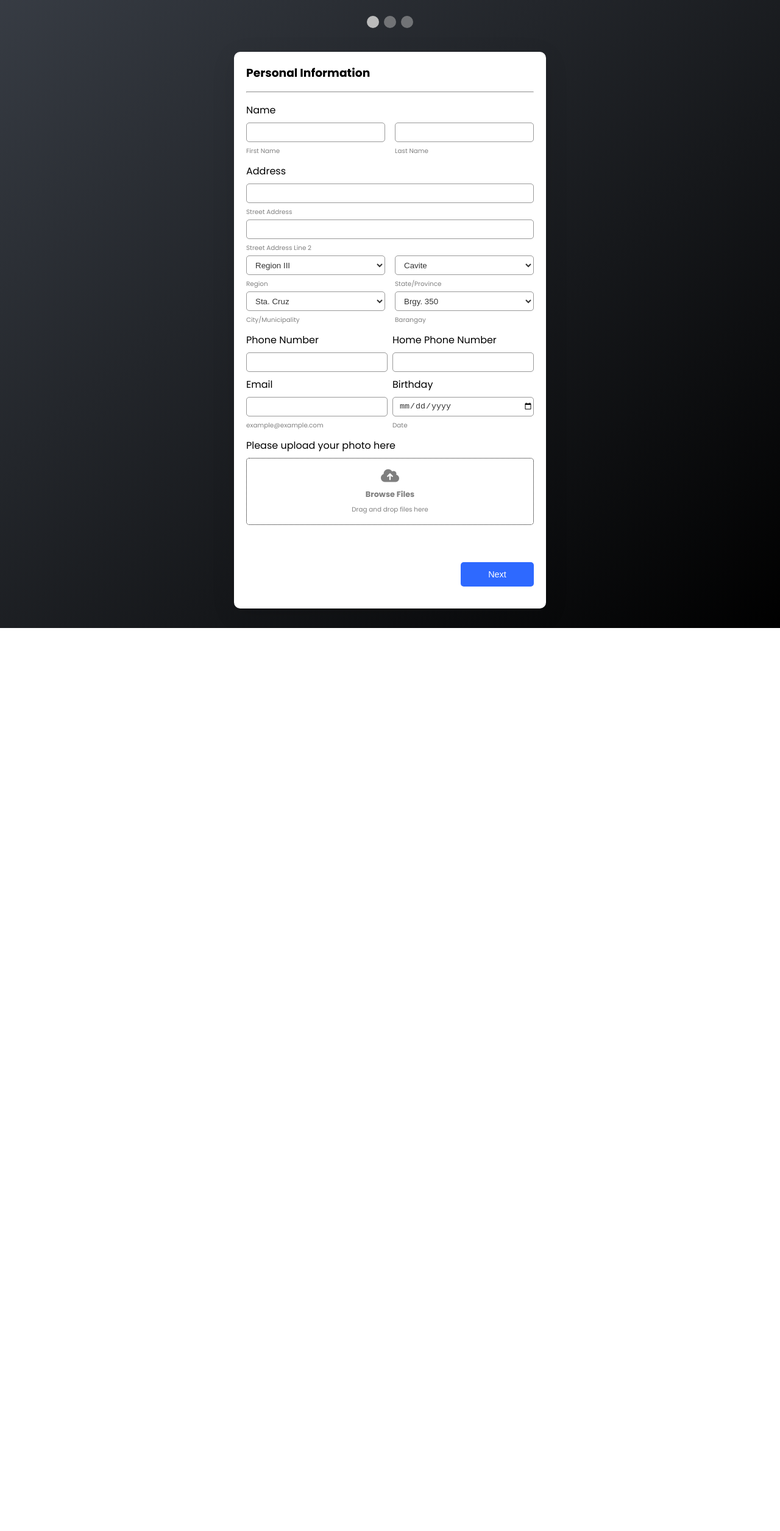
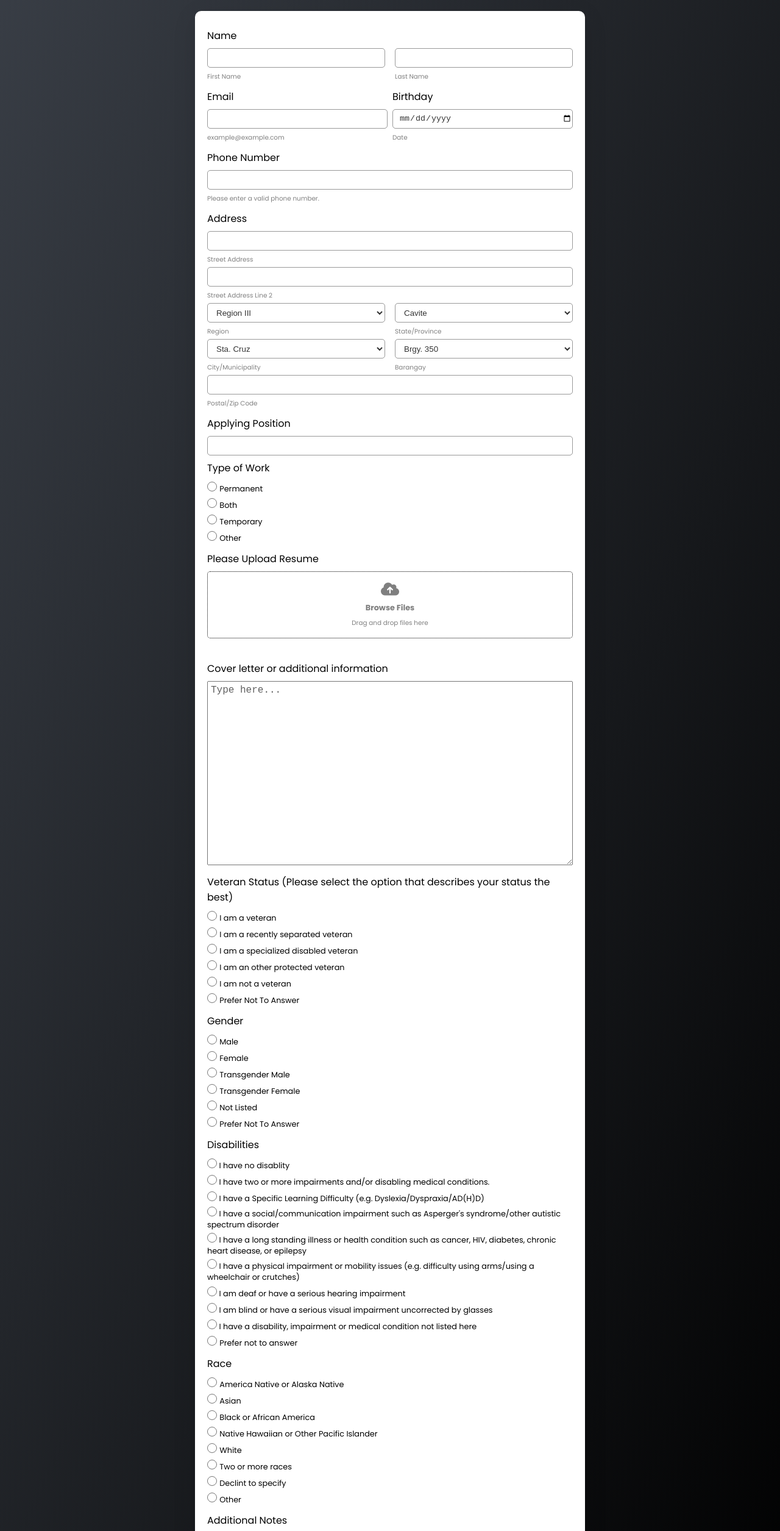
Before and after one commit to msllagas/employee-form, a plain HTML site: page index.html in a window 1280 px wide. Shown: the part 78-2589 px from the top of the page at 61% size. Before the commit the page ends 1108 px from the top, so only its background shows below. Drawn offline with Linux system fonts and the light colour scheme.

Commit message:
Fixed few issues

```diff
--- a/app.js
+++ b/app.js
@@ -1,80 +1,6 @@
-let currentTab = 0; // Current tab is set to be the first tab (0)
-showTab(currentTab); // Display the current tab
 
 const fileUpload = document.getElementById('fileupload');
 const fileChosen = document.getElementById('filechosen');
-
-
-function showTab(n) {
-  // This function will display the specified tab of the form ...
-  let x = document.getElementsByClassName("formtab");
-  x[n].style.display = "block";
-  // ... and fix the Previous/Next buttons:
-  if (n == 0) {
-    document.querySelector(".btn-prev").style.display = "none";
-  } else {
-    document.querySelector(".btn-prev").style.display = "inline";
-  }
-  if (n == (x.length - 1)) {
-    document.querySelector(".btn-next").innerHTML = "Submit";
-  } else {
-    document.querySelector(".btn-next").innerHTML = "Next";
-  }
-  // ... and run a function that displays the correct step indicator:
-  fixStepIndicator(n)
-}
-
-function nextPrev(n) {
-  // This function will figure out which tab to display
-  var x = document.getElementsByClassName("formtab");
-  // Exit the function if any field in the current tab is invalid:
-  if (n == 1 && !validateForm()) return false;
-  // Hide the current tab:
-  x[currentTab].style.display = "none";
-  // Increase or decrease the current tab by 1:
-  currentTab = currentTab + n;
-  // if you have reached the end of the form... :
-  if (currentTab >= x.length) {
-    //...the form gets submitted:
-    document.getElementById("emergencyform").submit();
-    return false;
-  }
-  // Otherwise, display the correct tab:
-  showTab(currentTab);
-}
-
-
-function validateForm() {
-  // This function deals with validation of the form fields
-  let x, y, i, valid = true;
-  x = document.getElementsByClassName("formtab");
-  y = x[currentTab].getElementsByTagName("input");
-  // A loop that checks every input field in the current tab:
-  for (i = 0; i < y.length; i++) {
-    // If a field is empty...
-    if (y[i].value == "") {
-      // add an "invalid" class to the field:
-      y[i].className += " invalid";
-      // and set the current valid status to false:
-      valid = false;
-    }
-  }
-  // If the valid status is true, mark the step as finished and valid:
-  if (valid) {
-    document.getElementsByClassName("step")[currentTab].className += " finish";
-  }
-  return valid; // return the valid status
-}
-
-function fixStepIndicator(n) {
-  // This function removes the "active" class of all steps...
-  var i, x = document.getElementsByClassName("step");
-  for (i = 0; i < x.length; i++) {
-    x[i].className = x[i].className.replace(" active", "");
-  }
-  //... and adds the "active" class to the current step:
-  x[n].className += " active";
-}
 
 fileUpload.addEventListener('change', function(){
   fileChosen.textContent = this.files[0].name;
--- a/index.html
+++ b/index.html
@@ -17,16 +17,10 @@
     <title>Employee Information Form</title>
   </head>
   <body>
-    <h1 class="title">Employee Information Form</h1>
-    <div style="text-align:center;margin-top:40px;">
-      <span class="step"></span>
-      <span class="step"></span>
-      <span class="step"></span>
-    </div>
+    <h1 class="title">Employee Registration Form</h1>
+
     <div class="form-container">
-      <form action="#" class="formtab" hidden>
-        <h3>Personal Information</h3>
-        <hr />
+      <form action="thanks-page.html" class="formtab">
         <h4>Name</h4>
         <div class="form-container__name">
           <div class="flex">
@@ -39,6 +33,27 @@
             <input type="text" id="lastname" />
             <div>
               <label for="lastname">Last Name</label>
+            </div>
+          </div>
+        </div>
+        <div class="form-container__info">
+          <div class="">
+            <h4>Email</h4>
+            <input type="email" id="email" />
+            <label for="email">example@example.com</label>
+          </div>
+          <div class="">
+            <h4>Birthday</h4>
+            <input type="date" id="birthday" />
+            <label for="birthday">Date</label>
+          </div>
+        </div>
+        <div class="form-container__contact">
+          <div>
+            <h4>Phone Number</h4>
+            <input type="tel" id="phonenumber" class="w-h" />
+            <div>
+              <label for="">Please enter a valid phone number.</label>
             </div>
           </div>
         </div>
@@ -83,30 +98,35 @@
             <label for="barangay">Barangay</label>
           </div>
         </div>
-        <div class="form-container__contact">
-          <div class="">
-            <h4>Phone Number</h4>
-            <input type="tel" />
-          </div>
-          <div class="">
-            <h4>Home Phone Number</h4>
-            <input type="tel" />
-          </div>
+        <div>
+          <input type="text" id="postalcode" />
+          <label for="postalcode">Postal/Zip Code</label>
         </div>
-        <div class="form-container__info">
-          <div class="">
-            <h4>Email</h4>
-            <input type="email" id="email" />
-            <label for="email">example@example.com</label>
-          </div>
-          <div class="">
-            <h4>Birthday</h4>
-            <input type="date" id="birthday" />
-            <label for="birthday">Date</label>
-          </div>
+        <h4>Applying Position</h4>
+        <input type="text" name="" id="" />
+        <h4>Type of Work</h4>
+        <div class="worktype">
+          <input
+            type="radio"
+            id="permanent"
+            name="worktype"
+            value="permanent"
+          />
+          <label for="permanent"><p>Permanent</p></label><br />
+          <input type="radio" id="both" name="worktype" value="both" />
+          <label for="both">Both</label><br />
+          <input
+            type="radio"
+            id="temporary"
+            name="worktype"
+            value="temporary"
+          />
+          <label for="temporary">Temporary</label><br />
+          <input type="radio" id="other" name="worktype" value="other" />
+          <label for="other">Other</label><br />
         </div>
         <div class="form-container__upload">
-          <h4>Please upload your photo here</h4>
+          <h4>Please Upload Resume</h4>
           <input type="file" id="fileupload" hidden />
           <label for="fileupload">
             <div>
@@ -117,80 +137,121 @@
           </label>
           <span id="filechosen"></span>
         </div>
+        <h4>Cover letter or additional information</h4>
+        <textarea
+          id="information"
+          name="information"
+          placeholder="Type here..."
+          rows="20"
+          cols=""
+        ></textarea>
+        <h4>
+          Veteran Status (Please select the option that describes your status
+          the best)
+        </h4>
+        <div class="vetstatus">
+          <input type="radio" name="veteranstatus" />
+          <label>I am a veteran</label><br />
+          <input type="radio" name="veteranstatus" />
+          <label>I am a recently separated veteran</label><br />
+          <input type="radio" name="veteranstatus" />
+          <label>I am a specialized disabled veteran</label><br />
+          <input type="radio" name="veteranstatus" />
+          <label>I am an other protected veteran</label><br />
+          <input type="radio" name="veteranstatus" />
+          <label>I am not a veteran</label><br />
+          <input type="radio" name="veteranstatus" />
+          <label>Prefer Not To Answer</label><br />
+        </div>
+        <h4>Gender</h4>
+        <div class="gender">
+          <input type="radio" name="gender" />
+          <label>Male</label><br />
+          <input type="radio" name="gender" />
+          <label>Female</label><br />
+          <input type="radio" name="gender" />
+          <label>Transgender Male</label><br />
+          <input type="radio" name="gender" />
+          <label>Transgender Female</label><br />
+          <input type="radio" name="gender" />
+          <label>Not Listed</label><br />
+          <input type="radio" name="gender" />
+          <label>Prefer Not To Answer</label><br />
+        </div>
+        <h4>Disabilities</h4>
+        <div class="disability">
+          <label>
+            <input type="radio" name="disability" />
+            <span>I have no disablity</span> </label
+          ><br />
+          <label>
+            <input type="radio" name="disability" />
+            I have two or more impairments and/or disabling medical
+            conditions.</label
+          ><br />
+          <label>
+            <input type="radio" name="disability" />
+            I have a Specific Learning Difficulty (e.g.
+            Dyslexia/Dyspraxia/AD(H)D)</label
+          ><br />
+          <label>
+            <input type="radio" name="disability" />
+            I have a social/communication impairment such as Asperger's
+            syndrome/other autistic spectrum disorder</label
+          ><br />
+          <label>
+            <input type="radio" name="disability" />
+            I have a long standing illness or health condition such as cancer,
+            HIV, diabetes, chronic heart disease, or epilepsy</label
+          ><br />
+          <label>
+            <input type="radio" name="disability" />
+            I have a physical impairment or mobility issues (e.g. difficulty
+            using arms/using a wheelchair or crutches)</label
+          ><br />
+          <label>
+            <input type="radio" name="disability" />
+            I am deaf or have a serious hearing impairment</label
+          ><br />
+          <label>
+            <input type="radio" name="disability" />
+            I am blind or have a serious visual impairment uncorrected by
+            glasses</label
+          ><br />
+          <label>
+            <input type="radio" name="disability" />
+            I have a disability, impairment or medical condition not listed
+            here</label
+          ><br />
+          <input type="radio" name="disability" />
+          <label>Prefer not to answer</label><br />
+        </div>
+        <h4>Race</h4>
+        <div class="race">
+          <input type="radio" name="race" />
+          <label>America Native or Alaska Native</label><br />
+          <input type="radio" name="race" />
+          <label>Asian</label><br />
+          <input type="radio" name="race" />
+          <label>Black or African America</label><br />
+          <input type="radio" name="race" />
+          <label>Native Hawaiian or Other Pacific Islander</label><br />
+          <input type="radio" name="race" />
+          <label>White</label><br />
+          <input type="radio" name="race" />
+          <label>Two or more races</label><br />
+          <input type="radio" name="race" />
+          <label>Declint to specify</label><br />
+          <input type="radio" name="race" />
+          <label>Other</label><br />
+        </div>
+        <h4>Additional Notes</h4>
+        <textarea name="" id="" placeholder="Type here..." cols="30" rows="10"></textarea>
+
+        <div class="form-container__buttons">
+          <button type="submit" class="btn-submit">Submit</button>
+        </div>
       </form>
-      <form  class="formtab" hidden>
-        <h3>Job Information</h3>
-        <hr />
-        <h4>Title</h4>
-        <input type="text" />
-        <h4>Department</h4>
-        <select name="department" id="department">
-          <option value="worktype">Marketing</option>
-        </select>
-        <h4>Working Type</h4>
-        <select name="worktype" id="worktype">
-          <option value="marketing">Full time</option>
-          <option value="marketing">Part time</option>
-          <option value="marketing">Remote</option>
-        </select>
-        <h4>Start Date</h4>
-        <input type="date">
-        <label for="date">Date</label>
-      </form>
-      <form action="thanks-page.html" class="formtab" id="emergencyform" hidden>
-        <h3>Emergency Contact Information</h3>
-        <hr />
-        <h4>Primary Emergency | Contact Name</h4>
-        <div class="form-container__name">
-          <div class="flex">
-            <input type="text" id="emergencyfirstname" />
-            <div>
-              <label for="emergencyfirstname">First Name</label>
-            </div>
-          </div>
-          <div class="flex">
-            <input type="text" id="emergencylastname" />
-            <div>
-              <label for="emergencylastname">Last Name</label>
-            </div>
-          </div>
-        </div>
-          <h4>Primary Emergency | Phone Number</h4>
-          <input type="tel" id="emergencynumber" class="w-h">
-          <div>
-            <label for="emergencynumber">Please enter a valid number.</label>
-          </div>
-          <h4>Primary Emergency | What is your relationship with this person?</h4>
-          <input type="text">
-          <hr>
-          <h4>Secondary Emergency | Contact Name</h4>
-        <div class="form-container__name">
-          <div class="flex">
-            <input type="text" id="secondaryemergencyfirstname" />
-            <div>
-              <label for="secondaryemergencyfirstname">First Name</label>
-            </div>
-          </div>
-          <div class="flex">
-            <input type="text" id="secondaryemergencylastname" />
-            <div>
-              <label for="secondaryemergencylastname">Last Name</label>
-            </div>
-          </div>
-        </div>
-        <h4>Secondary Emergency | Phone Number</h4>
-          <input type="tel" id="secondaryemergencynumber" class="w-h">
-          <div>
-            <label for="secondaryemergencynumber">Please enter a valid number.</label>
-          </div>
-          <h4>Secondary Emergency | What is your relationship with this person?</h4>
-          <input type="text">
-      </form>
-      <div class="form-container__buttons">
-        <button class="btn-prev" onclick="nextPrev(-1)">Previous</button>
-        <button class="btn-next" onclick="nextPrev(1)">Next</button>
-      </div>
     </div>
-
   </body>
 </html>
--- a/style.css
+++ b/style.css
@@ -24,7 +24,19 @@ body {
   text-align: center;
   margin: 1rem 1rem 0 1rem;
 }
+textarea {
+  -webkit-box-sizing: border-box;
+  -moz-box-sizing: border-box;
+  box-sizing: border-box;
 
+  width: 100%;
+}
+textarea::placeholder {
+  font: inherit;
+  padding: 5px;
+  color: rgba(0, 0, 0, 0.623);
+  font-size: 1rem;
+}
 h4 {
   font-weight: none;
   font-weight: normal;
@@ -57,6 +69,7 @@ hr{
 .form-container__info div {
   width: 100%;
 }
+
 .form-container__upload label {
   width: 100%;
 }
@@ -88,7 +101,7 @@ form label {
   color: rgba(0, 0, 0, 0.5);
   margin-bottom: 0.25rem;
 }
-form input,
+form input:not([type="radio"]),
 form select {
   height: 2rem;
   border-radius: 5px;
@@ -99,6 +112,24 @@ form select {
   background: none;
   flex: 1;
 }
+
+
+.worktype input,
+.vetstatus input,
+.gender input,
+.disability input,
+.race input{
+  width: 1rem;
+  height: 1rem;
+}
+.worktype label,
+.vetstatus label,
+.gender label,
+.disability label,
+.race label{
+  font-size: .8rem;
+  color: black;
+}
 input.invalid {
   background-color: #ffdddd;
 }
@@ -106,10 +137,9 @@ input.invalid {
 .form-container__buttons {
   margin: 1rem auto;
   display: flex;
-  gap: 1rem;
-  justify-content: space-between;
+  align-items: center;
+  justify-content: center;
   margin-top: 2rem;
-  flex-wrap: wrap;
 }
 .form-container__buttons .btn-prev {
   background-color: #e5e7f2;
@@ -126,6 +156,14 @@ input.invalid {
   background-color: #295fe6;
 }
 
+.form-container__buttons .btn-submit {
+  color: white;
+  background: linear-gradient(to bottom, #3d7ac7, #52a1e4);
+}
+
+.form-container__buttons .btn-submit:hover {
+  filter: brightness(110%);
+}
 
 button {
   padding: 10px 20px;
@@ -145,30 +183,6 @@ button {
   display: block;
 }
 
-.step {
-  height: 1.25rem;
-  width: 1.25rem;
-  margin: 0 2px;
-  background-color: #bbbbbb;
-  border: none;
-  border-radius: 50%;
-  display: inline-block;
-  opacity: 0.5;
-}
-.step i{
-  display: none;
-}
-
-/* Mark the active step: */
-.step.active {
-  opacity: 1;
-}
-
-/* Mark the steps that are finished and valid: */
-.step.finish {
-  background-color: #009800;
-  color: white;
-}
 
 
 /* Utility */
@@ -183,9 +197,6 @@ button {
   .form-container__info div {
     flex: 1;
   }
-  #emergencynumber{
-    width: 50%;
-  }
   .w-h {
     width: 50%;
   }
@@ -193,7 +204,7 @@ button {
 
 @media screen and (min-width: 750px) {
   .form-container {
-    width: 32rem;
+    width: 40rem;
   }
   .form-container__name,
   .form-container__address {
```
